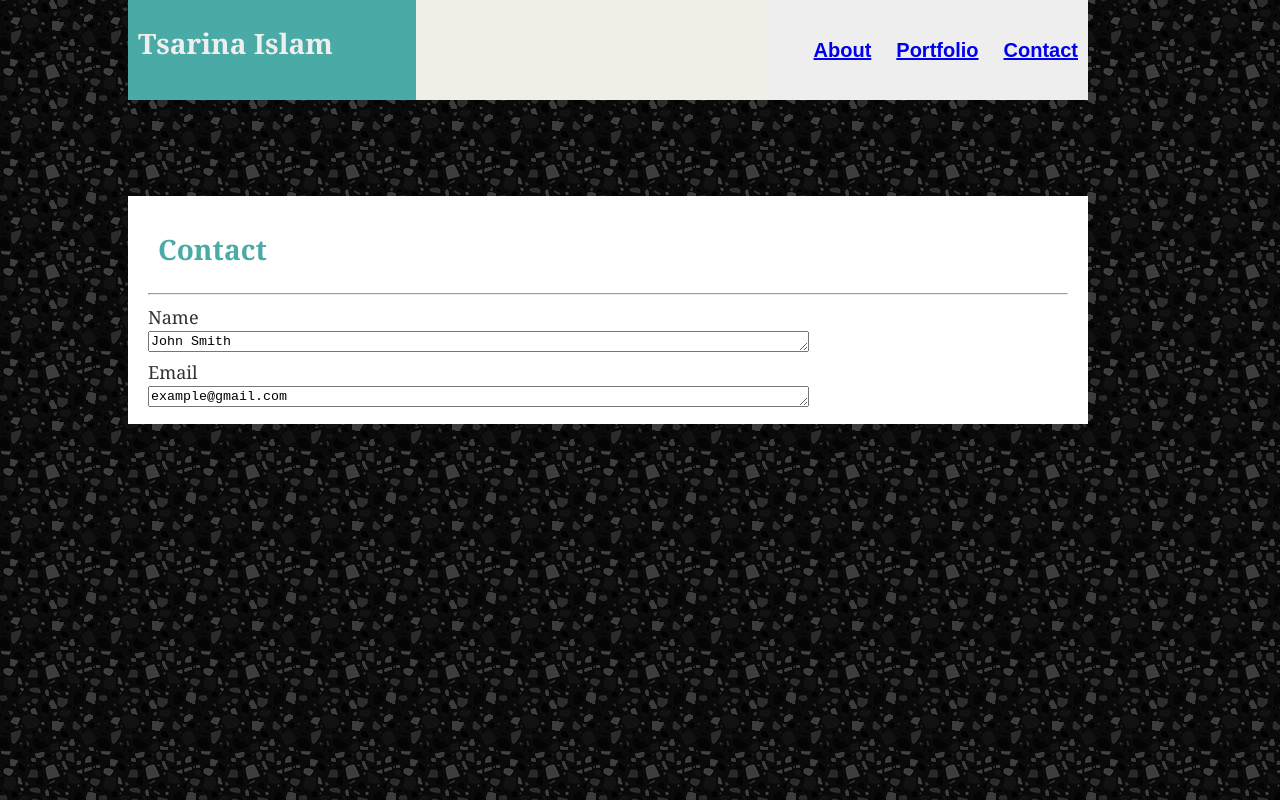
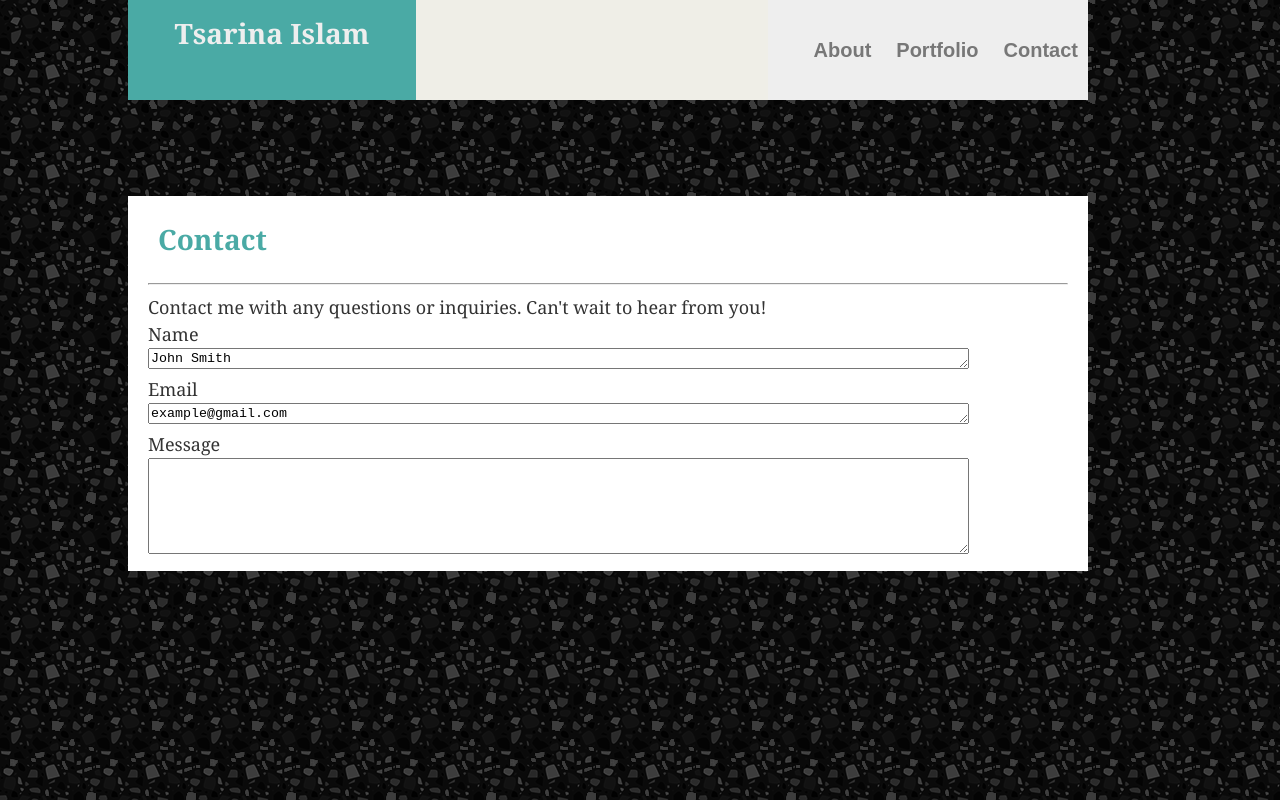
Before and after one commit to TsarinaI/BasicPortfolio, a plain HTML site: page contact.html in a window 1280 px wide. Drawn offline with Linux system fonts and the light colour scheme.

Commit message:
some more edits

```diff
--- a/assets/css/style.css
+++ b/assets/css/style.css
@@ -42,12 +42,12 @@ body {
   }
 
   h1 {
-    padding: 20px 10px 20px 10px;
+    padding: 10px 10px 20px 10px;
     margin: 0;
     margin-bottom: 10px;
     margin-top: 10px;
     font-size: 28px;
-    text-align: left;
+    t
     font-family: 'Georgia', Times, Times New Roman, serif;
   }
 
@@ -57,12 +57,13 @@ body {
     width: 30%;
     height: 100%;
     float: left;
+    display: inline-block;
+    text-align: center;
   }
 
   .about-me-header {
     color: #4aaaa5;
     background-color: #ffff;
-    margin-top: 10%;
   }
 
   .contact-header {
@@ -79,7 +80,8 @@ body {
   }
 
   a {
-
+    color: #777777;
+    text-decoration: none;
   }
 
   p {
@@ -105,37 +107,6 @@ body {
     margin-top: 10%;
   }
 
-
-  /* #left { */
-    /* background-color: #666; */
-    /* float: left; */
-    /* color: white;  */
-    /* width: 33.33%; */
-    /* padding 20px; */
-  /* } */
-
-  /* #middle { */
-    /* background-color: #666; */
-    /* float: left; */
-    /* color: white;  */
-    /* width: 33.33%; */
-    /* padding 20px */
-  /* } */
-
-  /* #right { */
-    /* background-color: #666; */
-    /* float: left; */
-    /* color: white;  */
-    /* width: 33.33%; */
-    /* padding 20px; */
-  /* } */
-
-  /* #full { */
-    /* background-color: #eee; */
-    /* overflow: auto;  */
-    /* width: 100%; */
-    /* padding 20px; */
-  /* } */
 
   #main-bio,
   #contact-info,
--- a/contact.html
+++ b/contact.html
@@ -10,7 +10,8 @@
     </head>
 
     <body>
-            <div class="spacingBody">
+            <!-- This part should be the same on each page -->
+        <div class="spacingBody">
                     <div class="header-wrap">
                         <div class="name">
                             <h1>Tsarina Islam</h1>
@@ -24,18 +25,29 @@
                     </div>
                     <div class="contact-form">
                             <h1 class="contact-header">Contact</h1>
+                            <!-- The lil thing below makes a horizontal line divider -->
                             <hr>
 
                             <div>
-                                <label>Name</label>
+                                Contact me with any questions or inquiries. Can't wait to hear from you!
+                                <!-- Name Portion -->
+                                <div><label>Name</label></div>
                                 <div>
-                                <textarea id=Name rows="1" cols="80">John Smith</textarea>
+                                <textarea id=Name rows="1" cols="100">John Smith</textarea>
                                 </div>
                             </div>
                             <div>
+                                <!-- Email Portion -->
                                 <label>Email</label>
                                 <div>
-                                <textarea id=Email rows="1" cols="80">example@gmail.com</textarea>
+                                <textarea id=Email rows="1" cols="100">example@gmail.com</textarea>
+                                </div>
+                            </div>
+                            <div>
+                                <!-- Message Portion -->
+                                <label>Message</label>
+                                <div>
+                                    <textarea id=Message rows="6" cols="100"></textarea>
                                 </div>
                             </div>
                         <div class="clearfix"></div>
```
Also changed, not shown: index.html (+41 -0 lines), portfolio.html (+2 -7 lines).
